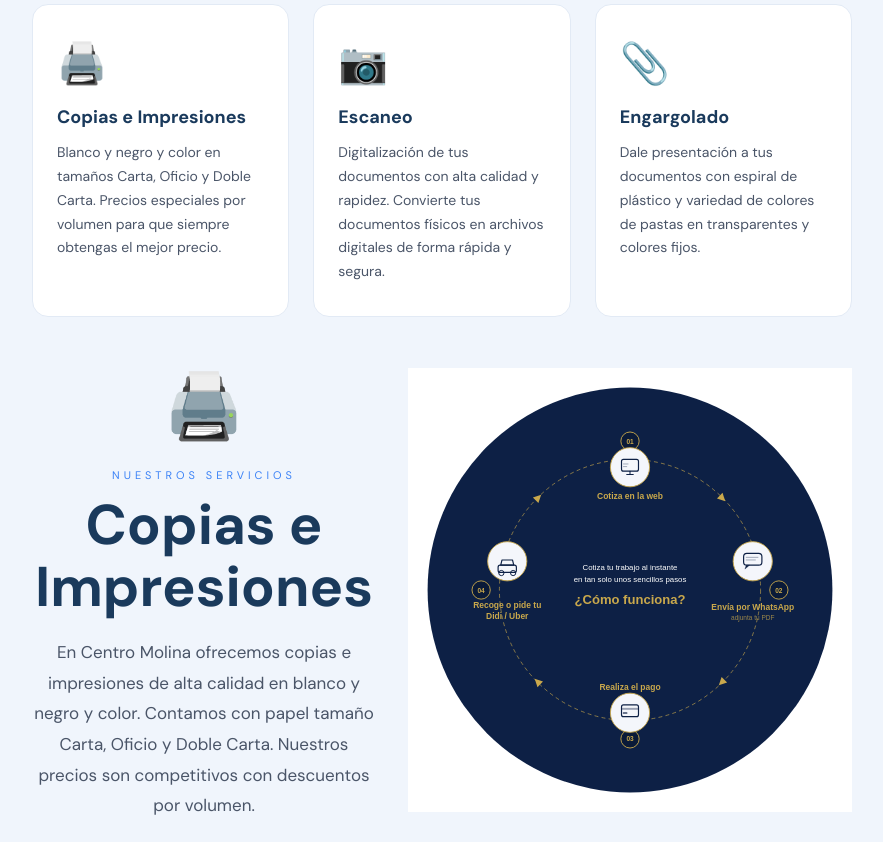
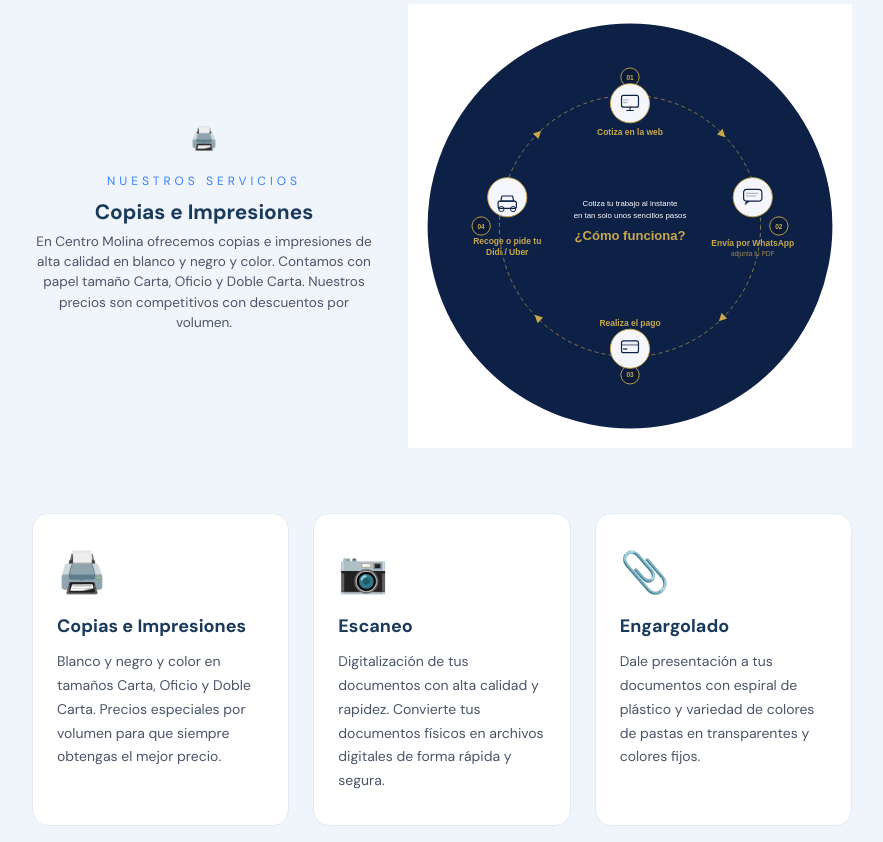
Before and after one commit to IsraMorales/centro-molina, a plain HTML site: page centro-molina/copias-impresiones.html in a window 1280 px wide. Shown: the part 818-1660 px from the top of the page, without its empty margins (198-1081 px from the left). Drawn offline with Linux system fonts and the light colour scheme.

Commit message:
Reorganiza secciones: cotizador, servicios+diagrama, tarjetas

```diff
--- a/centro-molina/copias-impresiones.html
+++ b/centro-molina/copias-impresiones.html
@@ -153,34 +153,15 @@
     </div>
   </div>
 
-  <!-- 2. TARJETAS DE SERVICIOS -->
+  <!-- 2. NUESTROS SERVICIOS + DIAGRAMA -->
   <section class="servicio-detalle-section">
-    <div class="servicio-features-grid">
-      <div class="feature-card">
-        <div class="feature-icon">🖨️</div>
-        <h3 class="feature-titulo">Copias e Impresiones</h3>
-        <p class="feature-desc">Blanco y negro y color en tamaños Carta, Oficio y Doble Carta. Precios especiales por volumen para que siempre obtengas el mejor precio.</p>
-      </div>
-      <div class="feature-card">
-        <div class="feature-icon">📷</div>
-        <h3 class="feature-titulo">Escaneo</h3>
-        <p class="feature-desc">Digitalización de tus documentos con alta calidad y rapidez. Convierte tus documentos físicos en archivos digitales de forma rápida y segura.</p>
-      </div>
-      <div class="feature-card">
-        <div class="feature-icon">📎</div>
-        <h3 class="feature-titulo">Engargolado</h3>
-        <p class="feature-desc">Dale presentación a tus documentos con espiral de plástico y variedad de colores de pastas en transparentes y colores fijos.</p>
-      </div>
-    </div>
-
-    <!-- 3. NUESTROS SERVICIOS + DIAGRAMA -->
-    <div class="servicio-detalle-hero" style="margin-top:3rem;">
+    <div class="servicio-detalle-hero">
       <div class="servicio-hero-layout">
         <div class="servicio-hero-texto">
-          <div class="servicio-detalle-icon">🖨️</div>
-          <p class="section-label">Nuestros servicios</p>
-          <h1 class="section-title">Copias e Impresiones</h1>
-          <p class="servicio-detalle-desc">En Centro Molina ofrecemos copias e impresiones de alta calidad en blanco y negro y color. Contamos con papel tamaño Carta, Oficio y Doble Carta. Nuestros precios son competitivos con descuentos por volumen.</p>
+          <div class="servicio-detalle-icon" style="font-size:1.4rem;">🖨️</div>
+          <p class="section-label" style="font-size:0.75rem;">Nuestros servicios</p>
+          <h1 class="section-title" style="font-size:1.3rem; margin-bottom:0.5rem;">Copias e Impresiones</h1>
+          <p class="servicio-detalle-desc" style="font-size:0.85rem; line-height:1.5;">En Centro Molina ofrecemos copias e impresiones de alta calidad en blanco y negro y color. Contamos con papel tamaño Carta, Oficio y Doble Carta. Nuestros precios son competitivos con descuentos por volumen.</p>
         </div>
         <div class="servicio-hero-diagrama">
           <svg width="100%" viewBox="0 0 680 680" role="img" xmlns="http://www.w3.org/2000/svg">
@@ -233,6 +214,25 @@
         </div>
       </div>
     </div>
+
+    <!-- 3. TARJETAS -->
+    <div class="servicio-features-grid" style="margin-top:3rem;">
+      <div class="feature-card">
+        <div class="feature-icon">🖨️</div>
+        <h3 class="feature-titulo">Copias e Impresiones</h3>
+        <p class="feature-desc">Blanco y negro y color en tamaños Carta, Oficio y Doble Carta. Precios especiales por volumen para que siempre obtengas el mejor precio.</p>
+      </div>
+      <div class="feature-card">
+        <div class="feature-icon">📷</div>
+        <h3 class="feature-titulo">Escaneo</h3>
+        <p class="feature-desc">Digitalización de tus documentos con alta calidad y rapidez. Convierte tus documentos físicos en archivos digitales de forma rápida y segura.</p>
+      </div>
+      <div class="feature-card">
+        <div class="feature-icon">📎</div>
+        <h3 class="feature-titulo">Engargolado</h3>
+        <p class="feature-desc">Dale presentación a tus documentos con espiral de plástico y variedad de colores de pastas en transparentes y colores fijos.</p>
+      </div>
+    </div>
   </section>
 
   <!-- FOOTER -->
```
